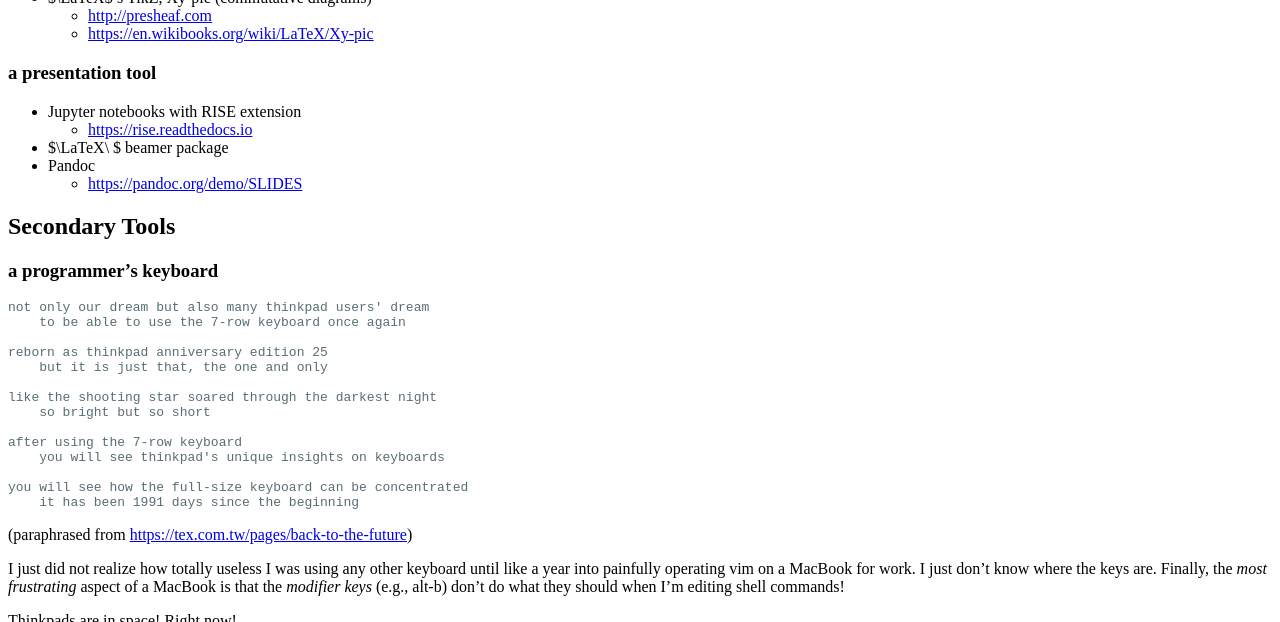
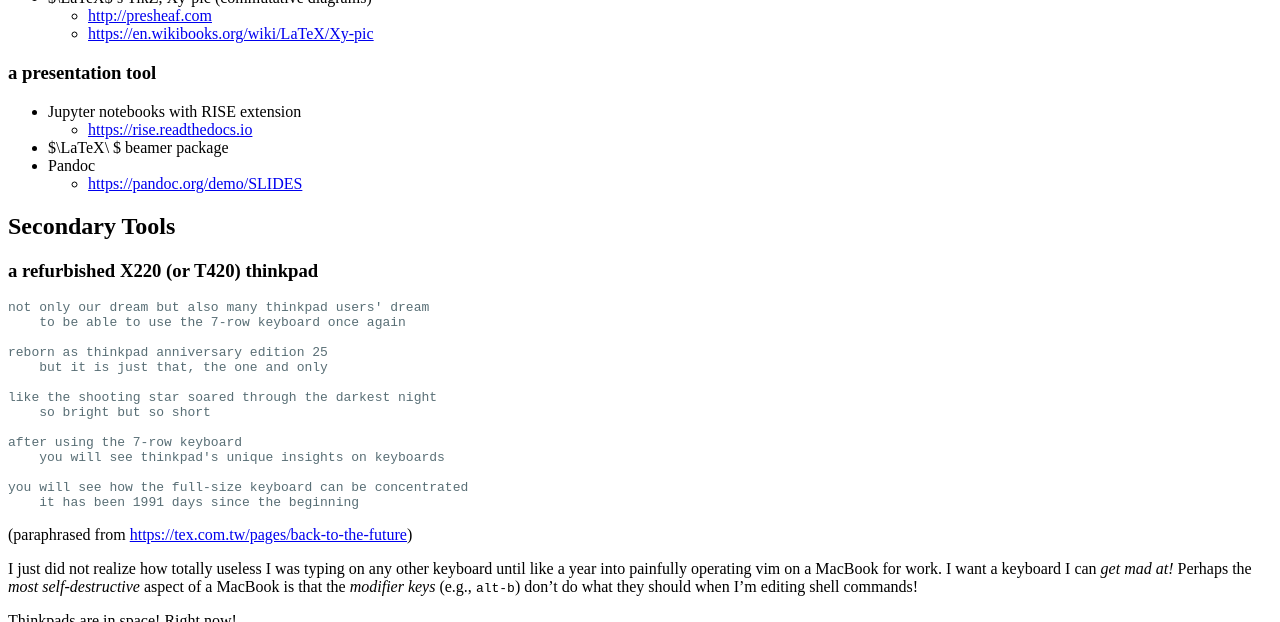
Before and after one commit to coltongrainger/blog, a Jekyll site: the page built from _posts/2020-07-14-transitional-syllabus.md, in a window 1280 px wide and 900 px high, scrolled down 1995 px, cut to the strip 0-622 px from the top of the window. Built offline with Jekyll 4.4.1, drawn with Linux system fonts in a browser that asks for light colours; our own code applies the rules of GitHub Pages for plain Markdown files.

Commit message:
Preface.

````diff
--- a/_posts/2020-07-14-transitional-syllabus.md
+++ b/_posts/2020-07-14-transitional-syllabus.md
@@ -111,7 +111,7 @@ This is my adaptation of John Regehr's "wish-list for self-study" (<https://blog
 
 ## Secondary Tools
 
-### a programmer's keyboard
+### a refurbished X220 (or T420) thinkpad
 
 ```
 not only our dream but also many thinkpad users' dream
@@ -131,7 +131,7 @@ you will see how the full-size keyboard can be concentrated
 ```
 (paraphrased from <https://tex.com.tw/pages/back-to-the-future>)
 
-I just did not realize how totally useless I was using any other keyboard until like a year into painfully operating vim on a MacBook for work. I just don't know where the keys are. Finally, the *most frustrating* aspect of a MacBook is that the *modifier keys* (e.g., alt-b) don't do what they should when I'm editing shell commands!
+I just did not realize how totally useless I was typing on any other keyboard until like a year into painfully operating vim on a MacBook for work. I want a keyboard I can *get mad at!* Perhaps the *most self-destructive* aspect of a MacBook is that the *modifier keys* (e.g., `alt-b`) don't do what they should when I'm editing shell commands!
 
 Thinkpads are in space! Right now!
 
````
